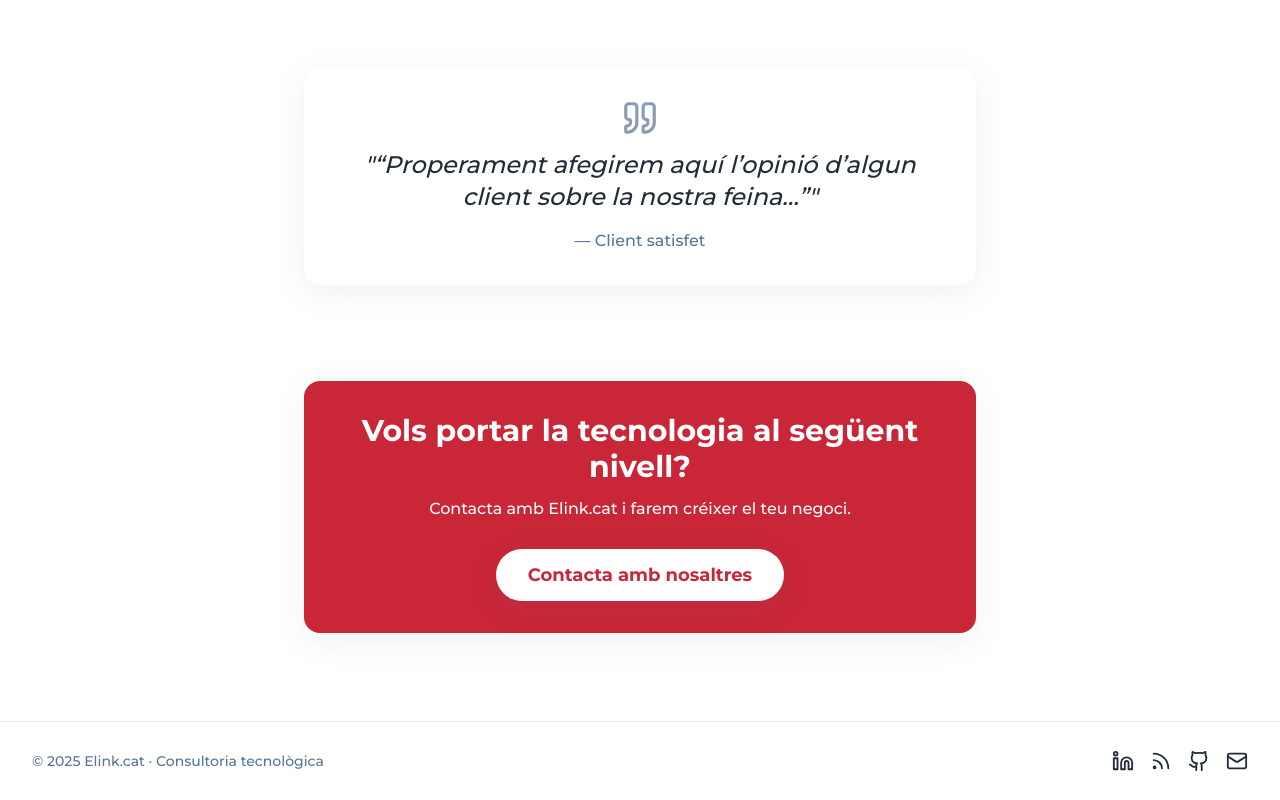
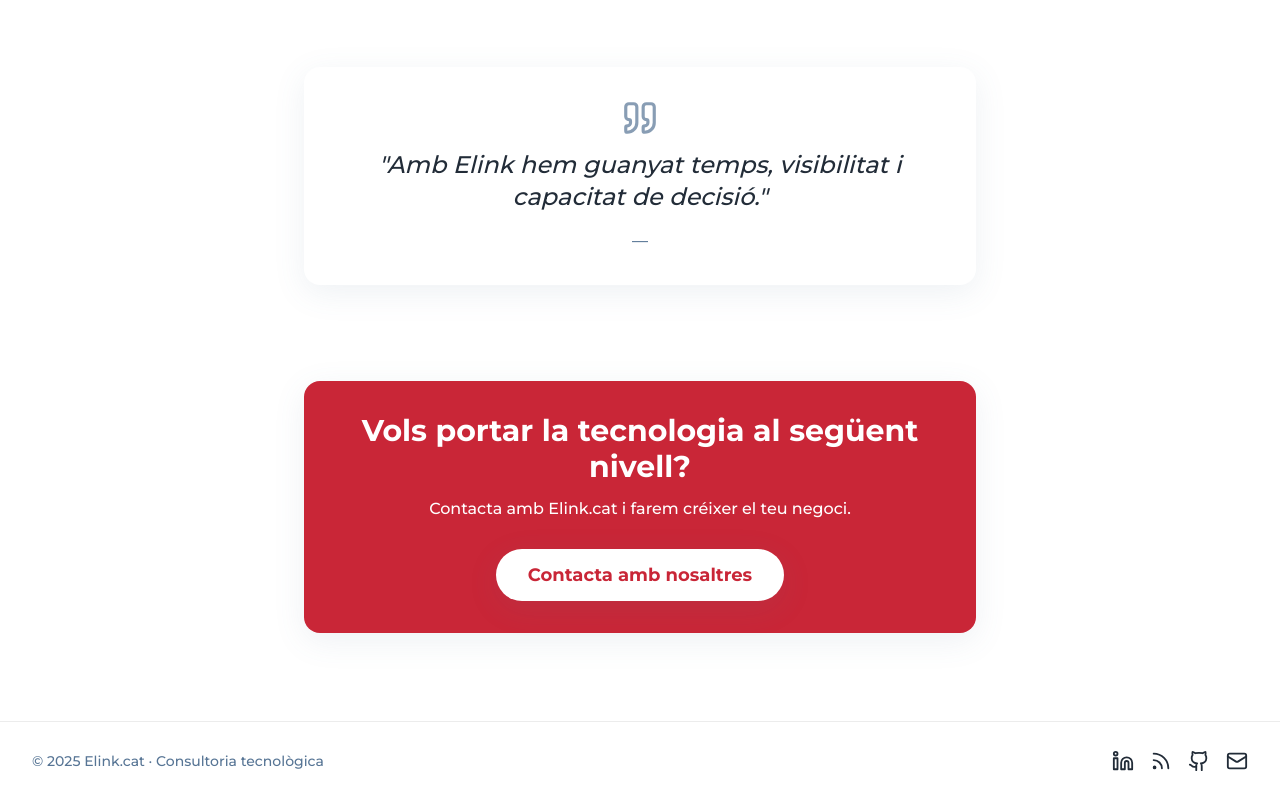
Before and after one commit to OscarJunyent/elink-web, a React (Vite) app: page / in a window 1280 px wide. Shown: the part 1348-2148 px from the top of the page. Built offline with nearby package versions, Linux system fonts and the light colour scheme.

Commit message:
Update featured quote text
Replaced the featured quote text with the new provided text.

```diff
--- a/src/pages/Index.tsx
+++ b/src/pages/Index.tsx
@@ -43,7 +43,7 @@ const t = {
 
   // Frase destacada
   featuredQuote: {
-    frase: "",
+    frase: "Amb Elink hem guanyat temps, visibilitat i capacitat de decisió.",
     autor: "",
   },
 
```
